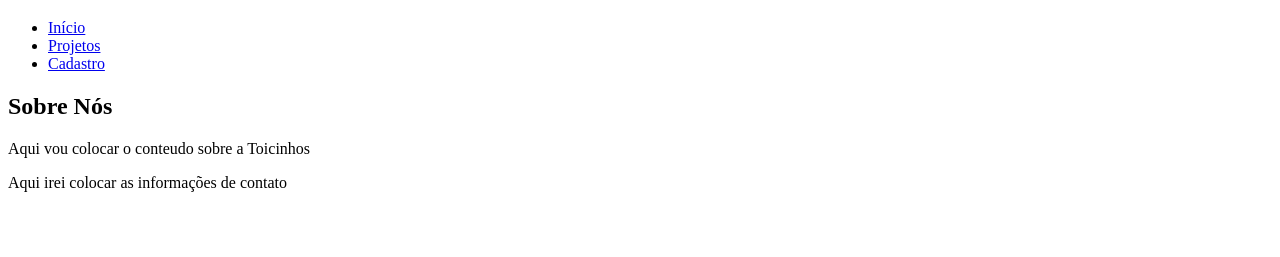
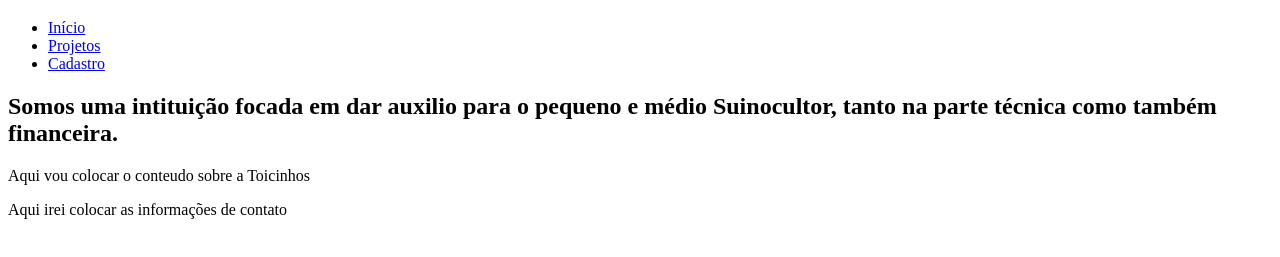
Before and after one commit to ViniciusAlbuquerqueBorba/Meu-Projeto-ADS-Cruzeiro-do-Sul, a plain HTML site: page index.html in a window 1280 px wide. Shown: the part 61-318 px from the top of the page. Drawn offline with Linux system fonts and the light colour scheme.

Commit message:
Update heading with institution's mission statement
Updated the heading to provide a clearer description of the institution's focus.

```diff
--- a/index.html
+++ b/index.html
@@ -17,7 +17,7 @@
       </nav>
     </header>
     <main>
-      <h2>Sobre Nós</h2>
+      <h2>Somos uma intituição focada em dar auxilio para o pequeno e médio Suinocultor, tanto na parte técnica como também financeira.</h2>
       <p>Aqui vou colocar o conteudo sobre a Toicinhos</p>
     </main>
     <footer>
```
